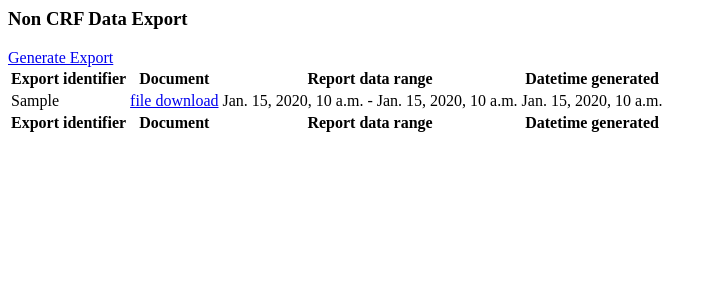
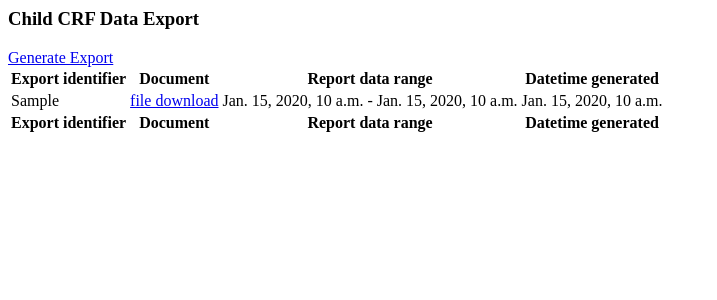
Before and after one commit to flourishbhp/flourish-export, a Django app: template flourish_export/templates/flourish_export/child_crf_export.html in a window 1280 px wide. Shown: the top 300 px of the page, without its empty margins (0-717 px from the left). Run offline with Django 3.2, Linux system fonts and the light colour scheme; the template is opened without the code that fills it: most values are stand-ins (such as "Sample title", 1, 10 or a date in 2020); parts of the project's set-up code (start-up, migrations or seed data) failed here and were passed over; some libraries are stand-ins or nearby versions.

Commit message:
update export

```diff
--- a/flourish_export/templates/flourish_export/caregiver_crf_export.html
+++ b/flourish_export/templates/flourish_export/caregiver_crf_export.html
@@ -2,7 +2,7 @@
   <div class="panel-heading">
     <div class="row">
       <div class="col col-xs-6">
-        <h3 class="panel-title">Non CRF Data Export</h3>
+        <h3 class="panel-title">Caregiver CRF Data Export</h3>
       </div>
       <div class="col col-xs-6 text-right">
       	<a id="download_td_files" title="Generate all Export" class="btn btn-sm btn-primary btn-download" role="button"
--- a/flourish_export/templates/flourish_export/child_crf_export.html
+++ b/flourish_export/templates/flourish_export/child_crf_export.html
@@ -2,7 +2,7 @@
   <div class="panel-heading">
     <div class="row">
       <div class="col col-xs-6">
-        <h3 class="panel-title">Non CRF Data Export</h3>
+        <h3 class="panel-title">Child CRF Data Export</h3>
       </div>
       <div class="col col-xs-6 text-right">
       	<a id="download_td_files" title="Generate all Export" class="btn btn-sm btn-primary btn-download" role="button"
```
